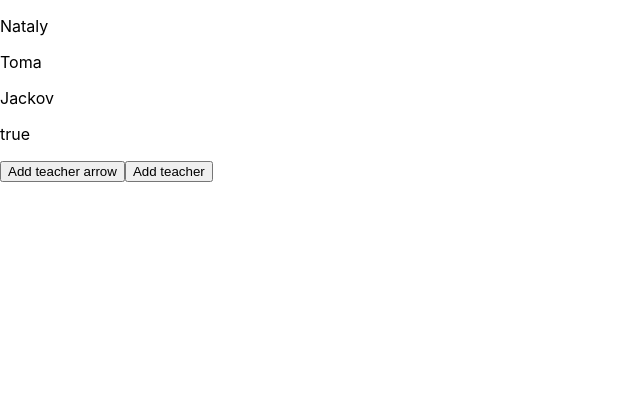
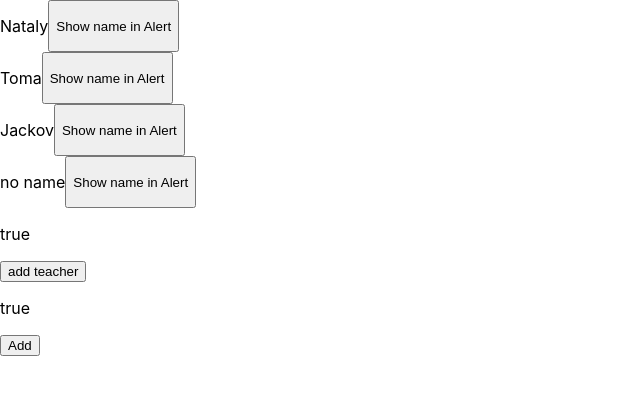
Before and after one commit to gluschenkotoma/reactlessons, a React (Create React App) app: page / in a window 1280 px wide. Shown: the top 394 px of the page, without its empty margins (0-640 px from the left). Built offline with nearby package versions, Linux system fonts and the light colour scheme; the HTML template or start-up script is replaced by a standard one.

Commit message:
treining

```diff
--- a/src/App.js
+++ b/src/App.js
@@ -5,6 +5,7 @@ const teachers = [
   { id: 1, name: 'Nataly' },
   { id: 2, name: 'Toma' },
   { id: 3, name: 'Jackov' },
+  { id: 4 },
 ];
 function App() {
   return (
@@ -12,6 +13,7 @@ function App() {
       {teachers.map(teacher => (
         <Card key={teacher.id} id={teacher.id} name={teacher.name} />
       ))}
+      <Button name="add teacher" />
       <Button />
     </>
   );
--- a/src/components/Button.jsx
+++ b/src/components/Button.jsx
@@ -11,25 +11,49 @@ class Button extends Component {
       teachers: [],
       clicked: true,
     };
-    this.handleAdd = this.handleAdd.bind(this); // получение this, возможность ссылаться на внешний контекст
+
+    // this.handleAdd = this.handleAdd.bind(this); // получение this, возможность ссылаться на внешний контекст
   }
+  static defaultProps = {
+    name: 'Add',
+  };
 
   handleAddArrow = () => {
-    console.log('handleAddArrow', this); //handleAddArrow Button {props: {…}, context: {…}, refs: {…}, updater: {…}, handleAddArrow: ƒ, …}
+    // console.log('handleAddArrow', this); //handleAddArrow Button {props: {…}, context: {…}, refs: {…}, updater: {…}, handleAddArrow: ƒ, …}
+
+    for (let i = 0; i < 3; i += 1) {
+      console.log('Before setState', this.state.clicked); //Before setState true (3)
+      //
+      // this.setState({
+      //   clicked: false,
+      // });
+
+      this.setState(prev => {
+        console.log('i', i); //i 0,i 1,i 2
+        console.log('prev', !prev.clicked); //prev false,prev true,prev false
+        return {
+          clicked: !prev.clicked,
+        };
+      });
+      console.log('After setState', this.state.clicked); //After setState true(3)
+    }
   };
-  handleAdd() {
-    console.log('handle add', this); //handle add undefined
-  }
+
+  //   handleAdd() {
+  //     console.log('handle add', this); //handle add undefined
+  //   }
+
   render() {
+    const { name } = this.props;
     return (
       <>
         <p>{this.state.clicked.toString()}</p>
         <button type="button" onClick={this.handleAddArrow}>
-          Add teacher arrow
+          {name}
         </button>
-        <button type="button" onClick={this.handleAdd}>
+        {/* <button type="button" onClick={this.handleAdd}>
           Add teacher
-        </button>
+        </button> */}
       </>
     );
   }
--- a/src/components/Card.jsx
+++ b/src/components/Card.jsx
@@ -1,6 +1,20 @@
-function Card(props) {
-  const { id, name } = props;
-  console.log('props', props);
-  return <p key={id}>{name}</p>;
+function Card({ id, name = 'no name' }) {
+  //   const { id, name } = props;
+  //   console.log('props', props); //props {id: 1, name: 'Nataly'}
+
+  const handleClick = () => {
+    alert(name);
+  };
+
+  return (
+    <div style={{ display: 'flex', flexDirection: 'row' }}>
+      <p key={id}>{name}</p>
+      <button onClick={handleClick}>Show name in Alert</button>
+    </div>
+  );
 }
 export { Card };
+
+// Card.defaultProps = {
+//     name: "no name"
+// }
```
